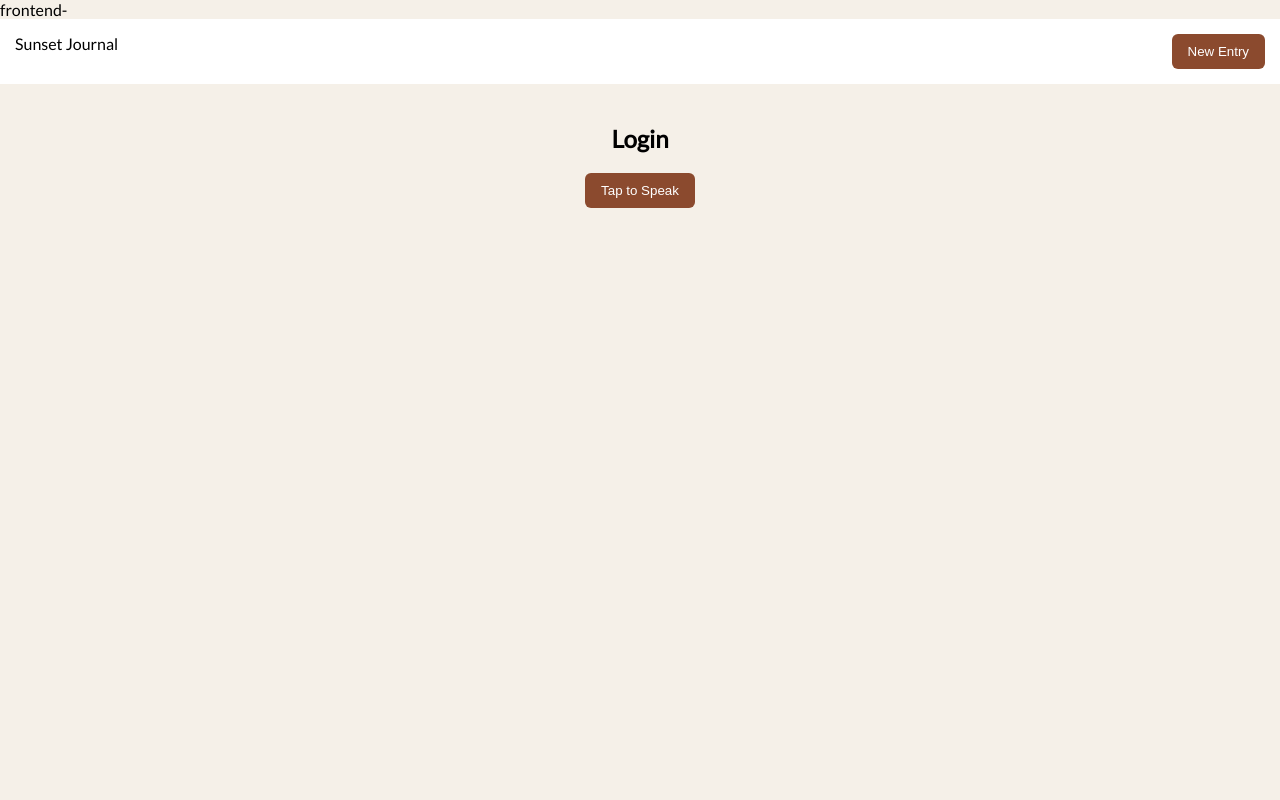
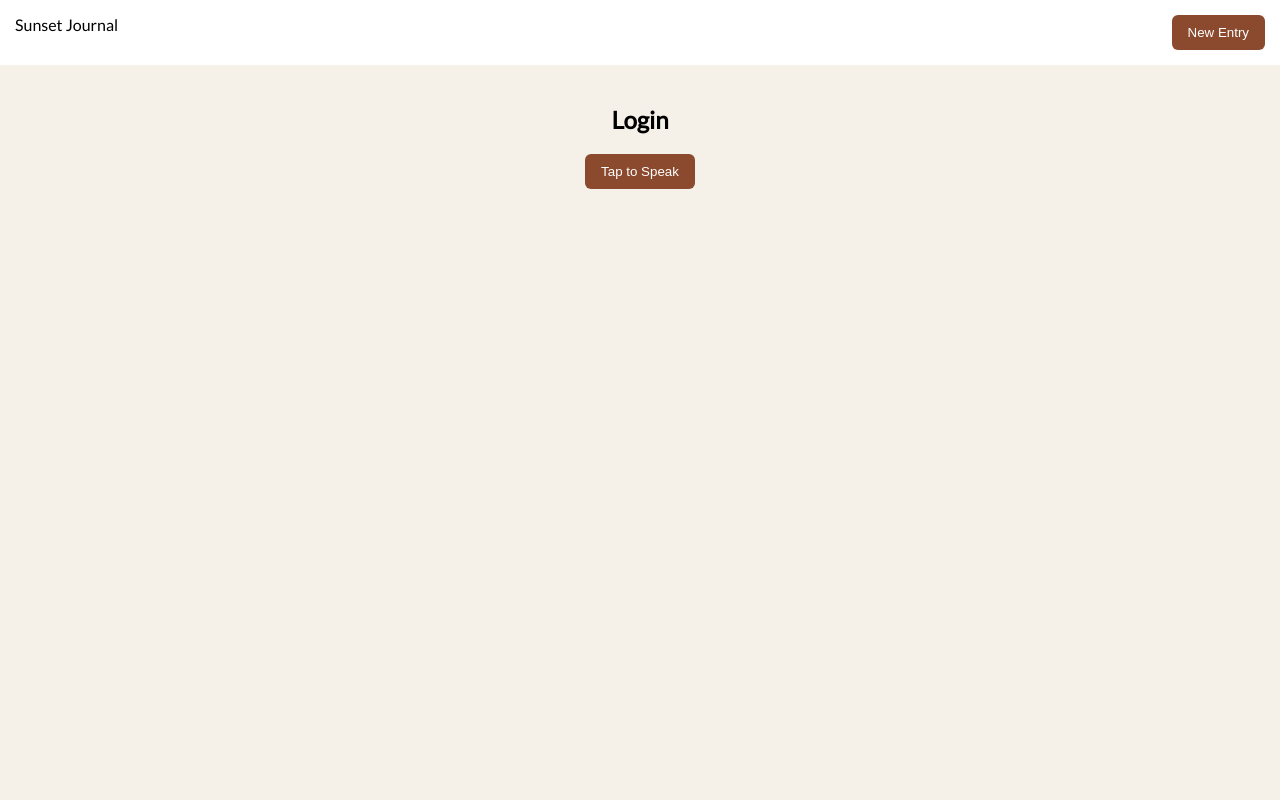
Before and after one commit to aashita-46/voice-audio-journal, a Flask app: template frontend/templates/index.html in a window 1280 px wide. Run offline with Flask 3, Linux system fonts and the light colour scheme; the template is opened without the code that fills it, so the values that code supplies are empty; parts of the project's set-up code (start-up, migrations or seed data) failed here and were passed over.

Commit message:
corrected

```diff
--- a/backend/summarizer.py
+++ b/backend/summarizer.py
@@ -1,4 +1,4 @@
-summarizer.py- from transformers import pipeline
+from transformers import pipeline
 
 summarizer = pipeline("text2text-generation", model="google/flan-t5-small")
 
--- a/backend/transcriber.py
+++ b/backend/transcriber.py
@@ -1,4 +1,4 @@
-transcriber.py- import whisper
+import whisper
 
 model = whisper.load_model("tiny")
 
--- a/frontend/templates/index.html
+++ b/frontend/templates/index.html
@@ -1,4 +1,4 @@
-frontend- <!DOCTYPE html>
+<!DOCTYPE html>
 <html lang="en">
 <head>
 <meta charset="UTF-8">
```
